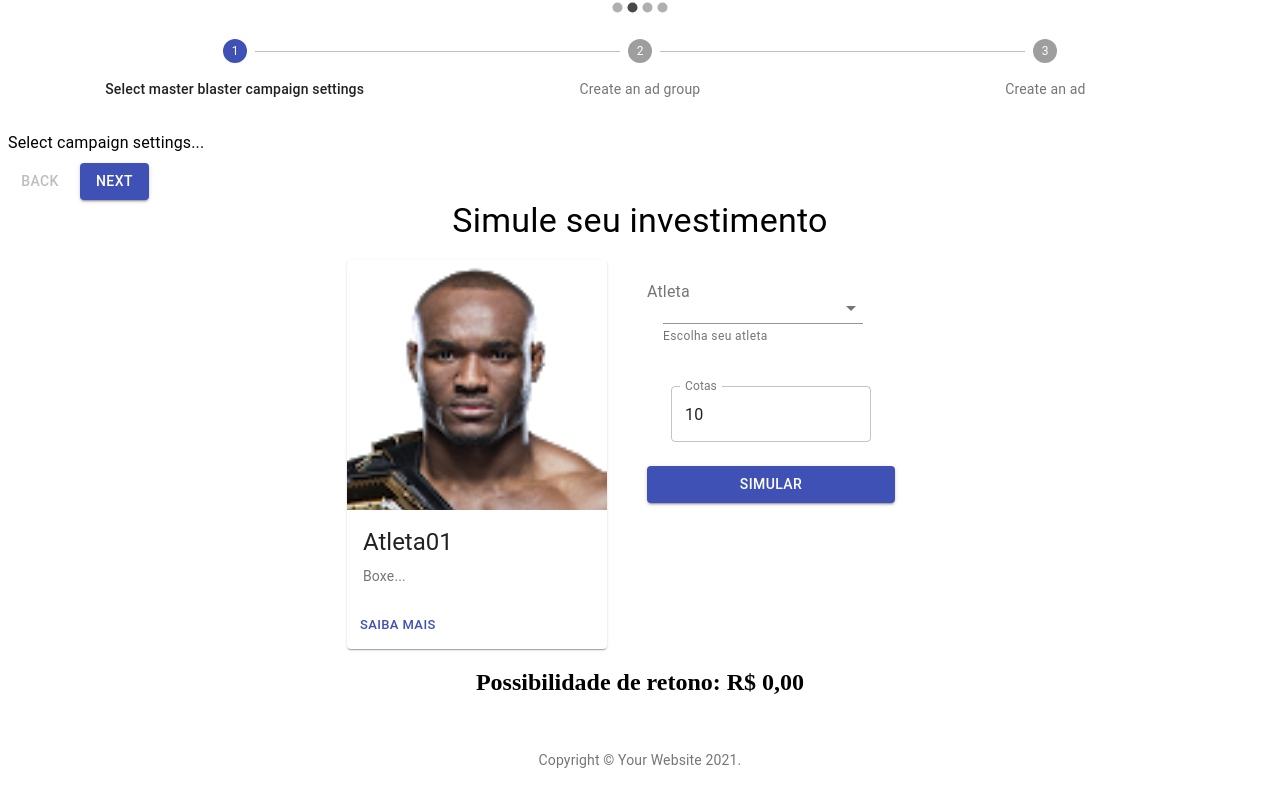
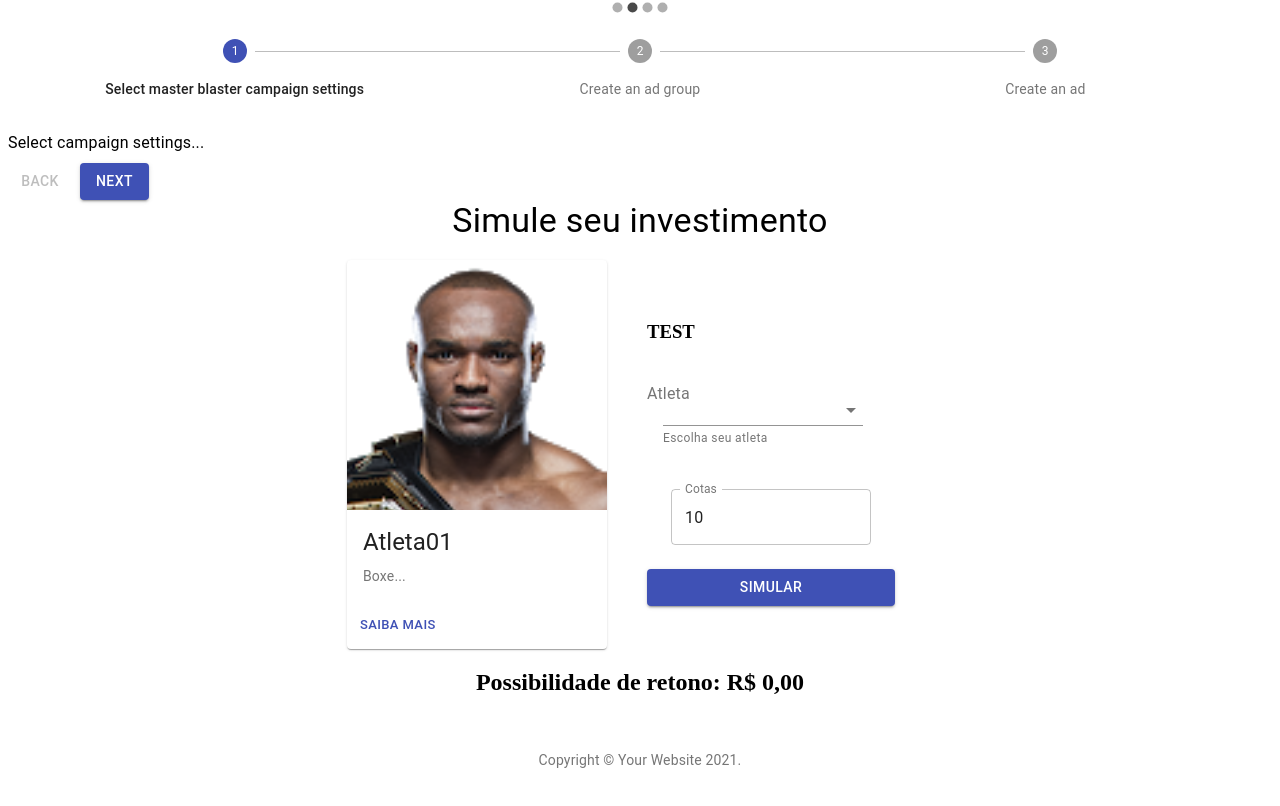
Before and after one commit to queirozale/champz, a Next.js app: page / in a window 1280 px wide. Shown: the part 652-1458 px from the top of the page. Built offline with nearby package versions, Linux system fonts and the light colour scheme.

Commit message:
Simulator improvements

```diff
--- a/components/simulator/simulator.jsx
+++ b/components/simulator/simulator.jsx
@@ -11,7 +11,6 @@ import MediaCard from './mediacard';
 import Grid from '@material-ui/core/Grid';
 import Box from '@material-ui/core/Box';
 import FormControl from '@material-ui/core/FormControl';
-
 
 const useStyles = makeStyles((theme) => ({
     root: {
@@ -86,15 +85,26 @@ function formatMoney(amount, decimalCount = 2, decimal = ",", thousands = ".") {
     }
 };
 
+const [width, setWidth] = React.useState(0);
+React.useEffect(() => {
+  setWidth(window.innerWidth);
+});
+const breakpoint = 620;
+
+React.useEffect(() => {
+  window.addEventListener("resize", () => setWidth(window.innerWidth));
+}, []);
+
   if (user_type === "investor"){
     return (
         <form className={classes.root} noValidate autoComplete="off">
             <div>
-                <Grid container justify="center" wrap="nowrap" spacing={5}>
+                <Grid container justify="center" wrap="nowrap" spacing={5} direction={width < breakpoint ? "column" : "row"} alignItems="center">
                     <Grid item xs={1} style={{minWidth: 300}}>
                         <MediaCard name= { values.atleta } />
                     </Grid>
                     <Grid item xs={3}>
+                        <h3>TEST</h3>
                         <FormControl>
                             <Box m={2}>
                                 <InputLabel id="demo-simple-select-helper-label">Atleta</InputLabel>
@@ -122,7 +132,7 @@ function formatMoney(amount, decimalCount = 2, decimal = ",", thousands = ".") {
                                 onChange={handleChange('cotas')}
                                 />
                             </Box>
-                    <Button variant="contained" color="primary" onClick={() => { setRetorno(simulation(values.cotas, values.atleta)) }}>
+                            <Button variant="contained" color="primary" onClick={() => {setRetorno(simulation(values.cotas, values.atleta))}}>
                                 Simular
                             </Button>
                         </FormControl>
```
Lines whose indentation alone changed are shown as unchanged.
